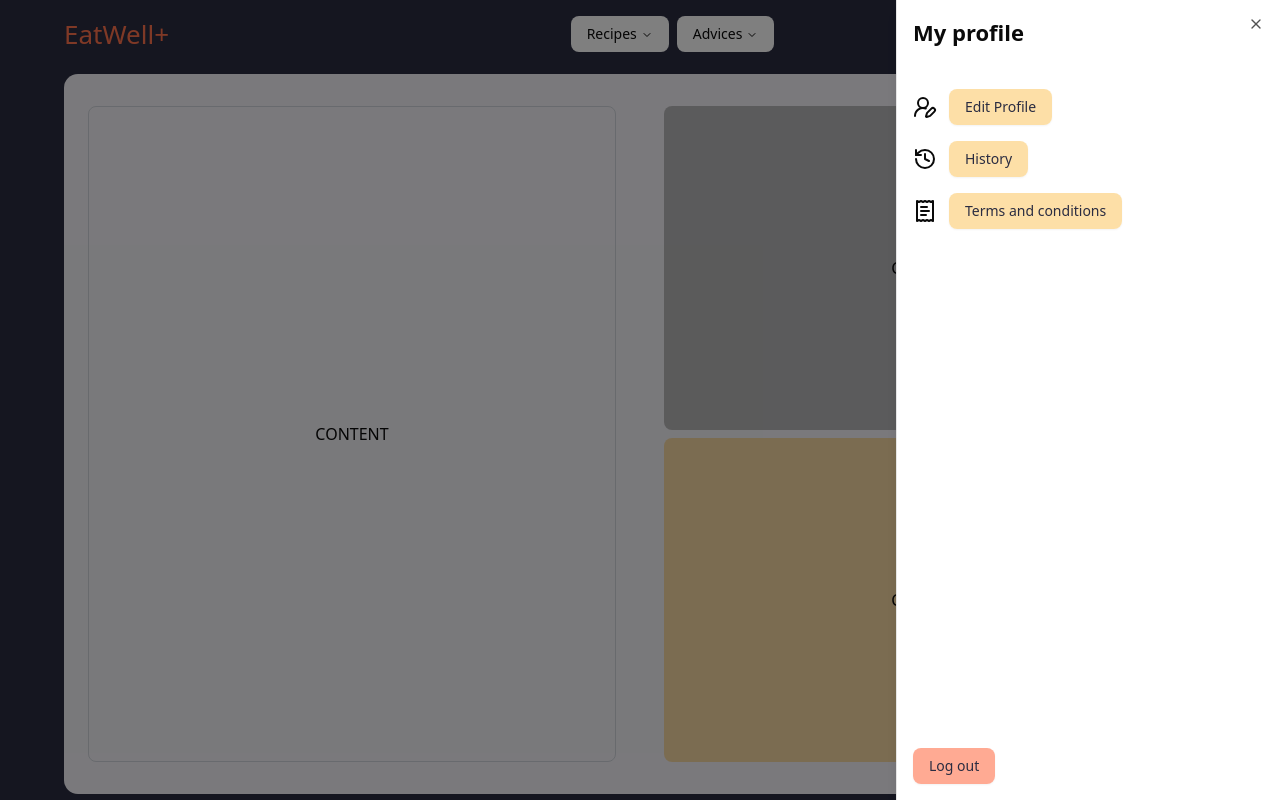
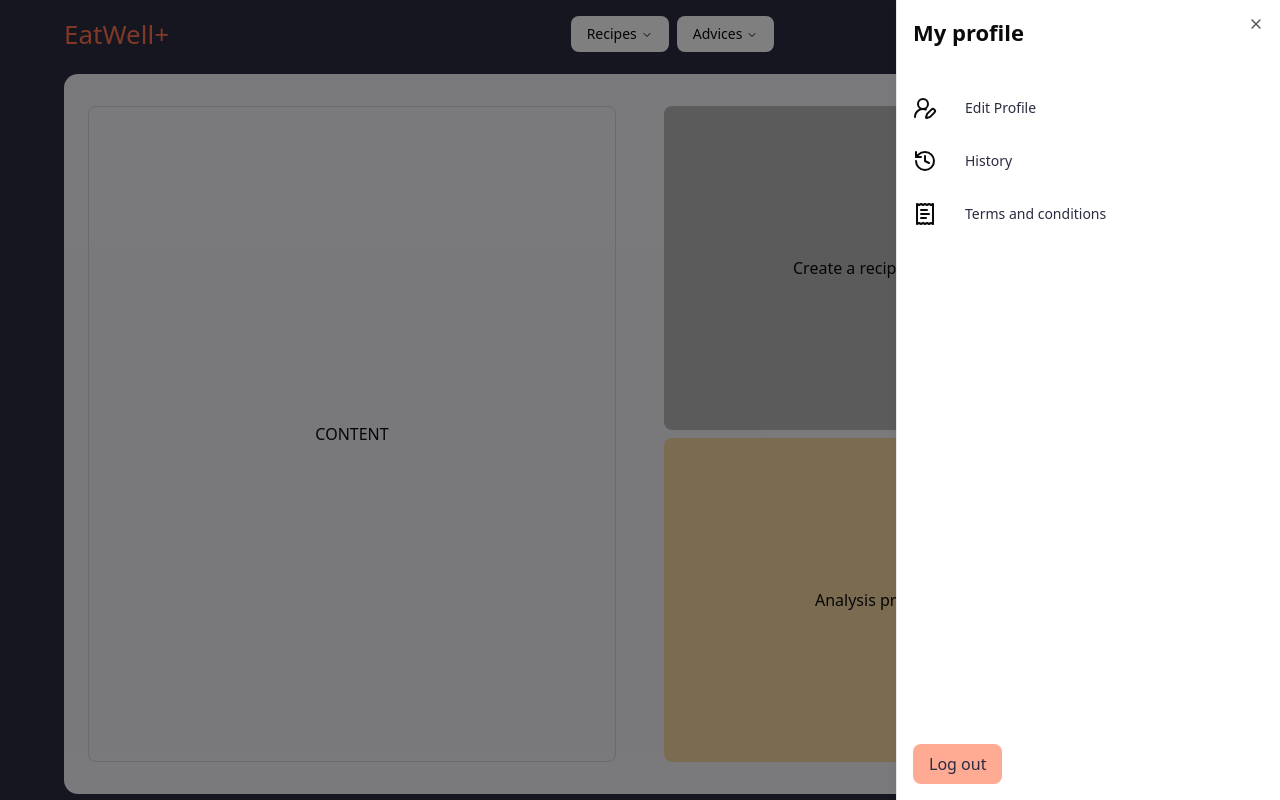
Before and after one commit to greiskiiee/csm314-tp14, a Next.js app in the folder front/: page /home in a window 1280 px wide. Both pictures are taken after a click on the button 1196 px from the left and 34 px from the top of the page. Built offline with nearby package versions, Linux system fonts and the light colour scheme.

Commit message:
delete token when loggin out

```diff
--- a/front/src/app/home/page.js
+++ b/front/src/app/home/page.js
@@ -34,18 +34,17 @@ import { jwtDecode } from "jwt-decode";
 export const getUserIdFromToken = () => {
   let token = "";
   if (typeof window !== "undefined") {
-    token = window.localStorage.getItem("token"); // Retrieve the token from localStorage
-    if (!token) return null; // If no token is found, return null
+    token = window.localStorage.getItem("token");
+    if (!token) return null;
     console.log(token, "token");
   }
 
   try {
-    const decoded = jwtDecode(token); // Decode the JWT token
-    console.log(decoded, "decoded"); // Log the decoded token
-    return decoded._doc._id; // Return the user ID (adjust according to your JWT structure)
+    const decoded = jwtDecode(token);
+    return decoded._doc._id;
   } catch (error) {
     console.error("Invalid token:", error);
-    return null; // Return null in case of any decoding error
+    return null;
   }
 };
 
@@ -59,6 +58,14 @@ export default function Home() {
   };
 
   const userId = getUserIdFromToken();
+
+  const handleLogout = () => {
+    router.push("/");
+    if (typeof window !== "undefined") {
+      window.localStorage.removeItem("token");
+      console.log("token deleted");
+    }
+  };
 
   return (
     <div className="w-screen h-screen flex flex-col justify-center items-center bg-[#2a2c41] ">
@@ -106,31 +113,31 @@ export default function Home() {
                       <div className="flex justify-start items-center gap-3">
                         {" "}
                         <UserRoundPen />
-                        <Button
-                          className="bg-[#fcc050]/50 text-[#2a2c41] hover:bg-[#fcc050] hover:text-[#2a2c41] transition-colors"
+                        <div
+                          className="py-2 px-4 montserrat rounded-md text-[14px] font-[500] text-[#2a2c41] hover:bg-[#fcc050] hover:text-[#2a2c41] transition-colors"
                           onClick={onEdit}
                         >
                           Edit Profile
-                        </Button>{" "}
+                        </div>{" "}
                       </div>
 
                       {edit && <EditProfile _id={userId} />}
                     </div>
                     <div className="flex justify-start items-center gap-3">
                       <History />
-                      <Button className="bg-[#fcc050]/50 text-[#2a2c41] hover:bg-[#fcc050] hover:text-[#2a2c41] transition-colors ">
+                      <div className="py-2 px-4 montserrat rounded-md text-[14px] font-[500] text-[#2a2c41] hover:bg-[#fcc050] hover:text-[#2a2c41] transition-colors ">
                         History
-                      </Button>
+                      </div>
                     </div>
                     <div className="flex justify-start items-center gap-3">
                       <ReceiptText />
-                      <Button className="bg-[#fcc050]/50 text-[#2a2c41] hover:bg-[#fcc050] hover:text-[#2a2c41] transition-colors">
+                      <div className="py-2 px-4 montserrat rounded-md text-[14px] font-[500] text-[#2a2c41] hover:bg-[#fcc050] hover:text-[#2a2c41] transition-colors">
                         Terms and conditions
-                      </Button>
+                      </div>
                     </div>
                   </div>
                 </div>
-                <Button className="w-fit h-fit py-2 px-4 bg-[#ff724c]/60 text-[#2a2c41] rounded-md hover:bg-[#ff724c] hover:text-[#2a2c41] transition-colors">
+                <div className="w-fit h-fit py-2 px-4 bg-[#ff724c]/60 text-[#2a2c41] rounded-md hover:bg-[#ff724c] hover:text-[#2a2c41] transition-colors">
                   <Dialog>
                     <DialogTrigger>Log out</DialogTrigger>
                     <DialogContent className="w-[300px]">
@@ -154,7 +161,7 @@ export default function Home() {
                               type="button"
                               variant="secondary"
                               className="bg-[#b4b4b4]"
-                              onClick={() => router.push("/")}
+                              onClick={handleLogout}
                             >
                               Log out
                             </Button>
@@ -163,7 +170,7 @@ export default function Home() {
                       </DialogFooter>
                     </DialogContent>
                   </Dialog>
-                </Button>
+                </div>
               </SheetHeader>
             </SheetContent>
           </Sheet>
@@ -178,10 +185,10 @@ export default function Home() {
         </div>
         <div className="w-full h-1/2 lg:w-1/2 lg:h-full flex flex-col justify-between gap-2 py-8 px-6 bg-[#f4f3f8] rounded-b-xl lg:rounded-b-none lg:rounded-r-xl">
           <div className="w-full h-1/2 flex justify-center items-center bg-[#7c7c7b]/50 rounded-md">
-            CONTENT
+            Create a recipe from my ingredients
           </div>
           <div className="w-full h-1/2 flex justify-center items-center bg-[#fcc050]/50 rounded-md">
-            CONTENT
+            Analysis product with barcode
           </div>
         </div>
       </div>
```
